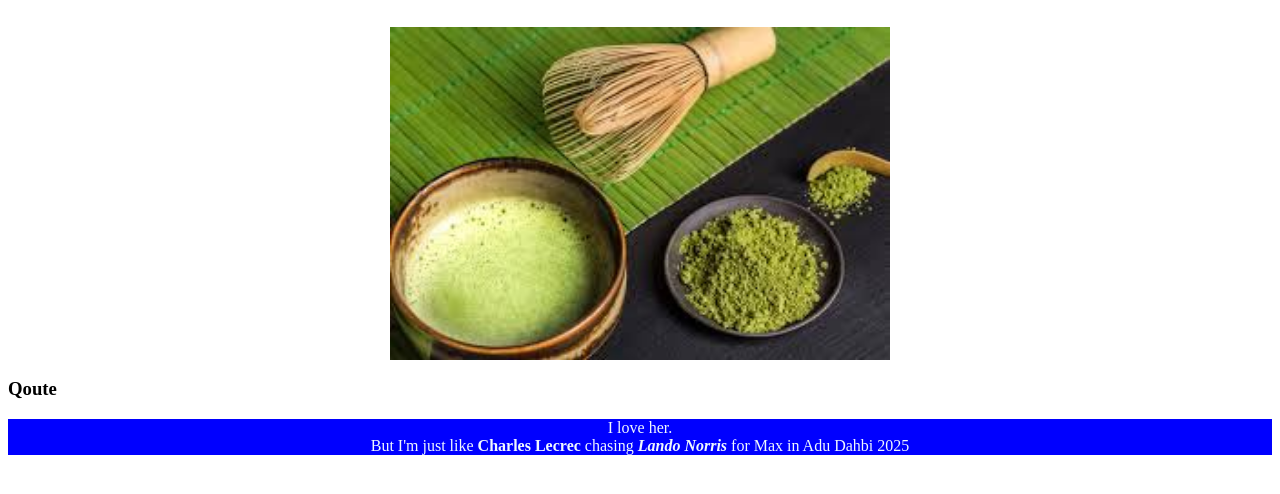
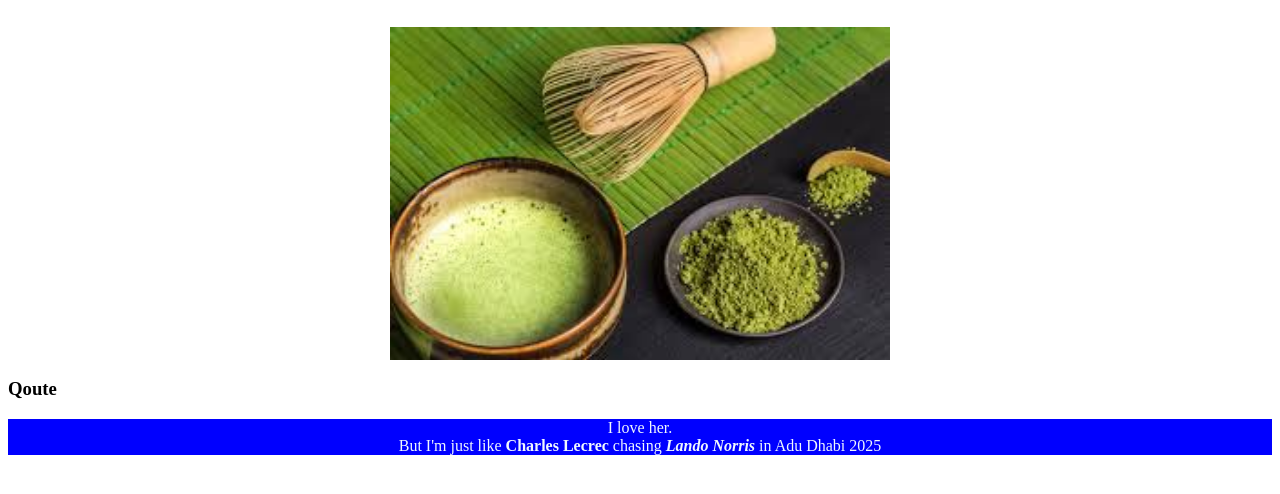
Before and after one commit to ainochan62-droid/My-Matcha-Blog-code-, a plain HTML site: page index.html in a window 1280 px wide. Shown: the part 120-614 px from the top of the page. Drawn offline with Linux system fonts and the light colour scheme.

Commit message:
Update index.html

```diff
--- a/index.html
+++ b/index.html
@@ -19,7 +19,7 @@
     <img src="Matcha.jpg" alt="Matcha" width="500">
 
     <h3>Qoute</h3>
-    <p id="slogan"> I love her.<br>But I'm just like <b>Charles Lecrec</b> chasing <i><b>Lando Norris</b></i> for Max
-        in Adu
-        Dahbi 2025
+    <p id="slogan"> I love her.<br>But I'm just like <b>Charles Lecrec</b> chasing <i><b>Lando Norris</b></i>
+        in Adu Dhabi 2025
+
     </p>
```
